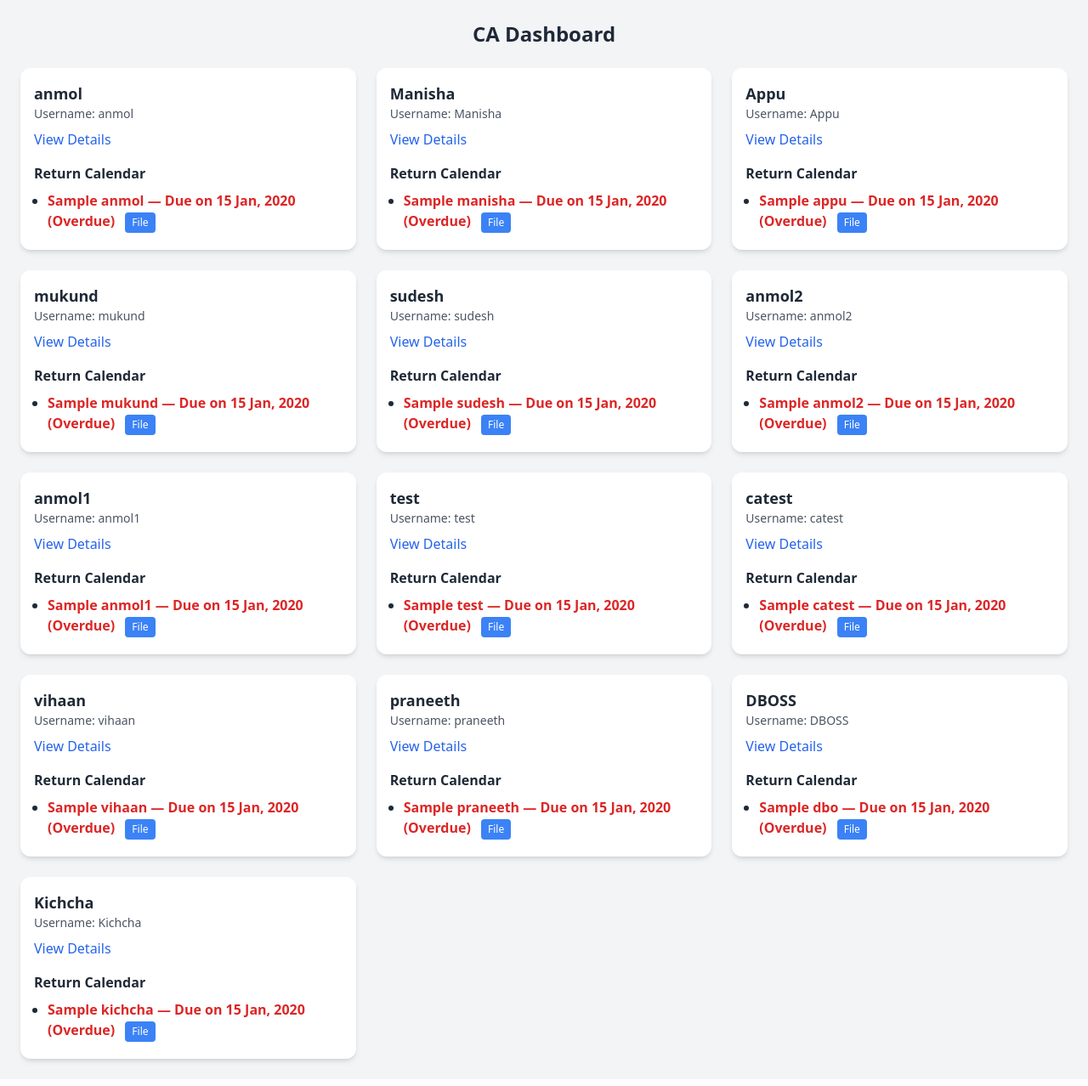
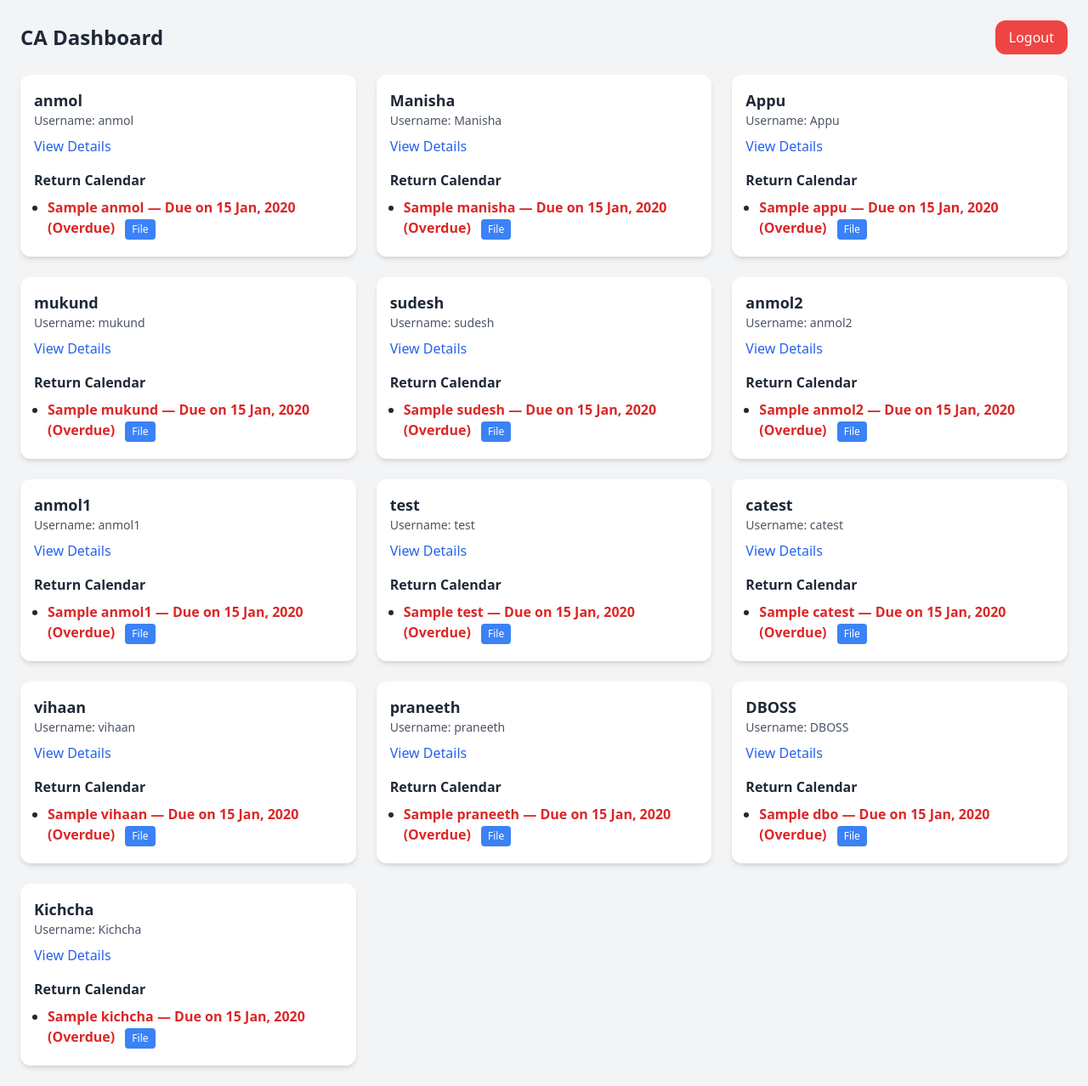
Before and after one commit to anmolganesh07/tax_portal, a Django app: template tax_portal/ca/templates/ca/CAdashboard.html in a window 1280 px wide. Shown: the whole page at 85% size. Before the commit the page ends 1253 px from the top, so only its background shows below. Run offline with Django 5.2, Linux system fonts and the light colour scheme; data comes from the database, SQL or seed files in the repository; tables that the repository leaves empty hold one stand-in row (values such as "Sample post"); the template is opened without the code that fills it: values that come from a table or form of the project are taken from there, most other values are stand-ins (such as "Sample title", 1, 10 or a date in 2020); some libraries are stand-ins or nearby versions.

Commit message:
Fix logout issue

```diff
--- a/tax_portal/accounts/urls.py
+++ b/tax_portal/accounts/urls.py
@@ -1,6 +1,6 @@
 from django.urls import path
 from .views import (
-    ClientSignUpView, CASignUpView,CustomLoginView, CustomLogoutView,
+    ClientSignUpView, CASignUpView, CustomLoginView, CustomLogoutView,
 )
 
 urlpatterns = [
--- a/tax_portal/ca/templates/ca/CAdashboard.html
+++ b/tax_portal/ca/templates/ca/CAdashboard.html
@@ -3,8 +3,13 @@
 {% block content %}
 
 <div class="container mx-auto p-6">
-    <h1 class="text-2xl font-bold mb-6 text-center">CA Dashboard</h1>
-
+    <div class="flex justify-between items-center mb-6">
+        <h1 class="text-2xl font-bold text-center">CA Dashboard</h1>
+        <form method="post" action="{% url 'logout' %}" style="display:inline;">
+            {% csrf_token %}
+            <button type="submit" class="bg-red-500 hover:bg-red-600 text-white py-2 px-4 rounded-xl">Logout</button>
+        </form>
+    </div>
     {% if clients %}
         <div class="grid grid-cols-1 md:grid-cols-2 lg:grid-cols-3 gap-6">
             {% for client in clients %}
```
Also changed, not shown: tax_portal/clients/templates/clients/dashboard.html (+8 -1 lines), tax_portal/accounts/views.py (line endings or trailing spaces).
